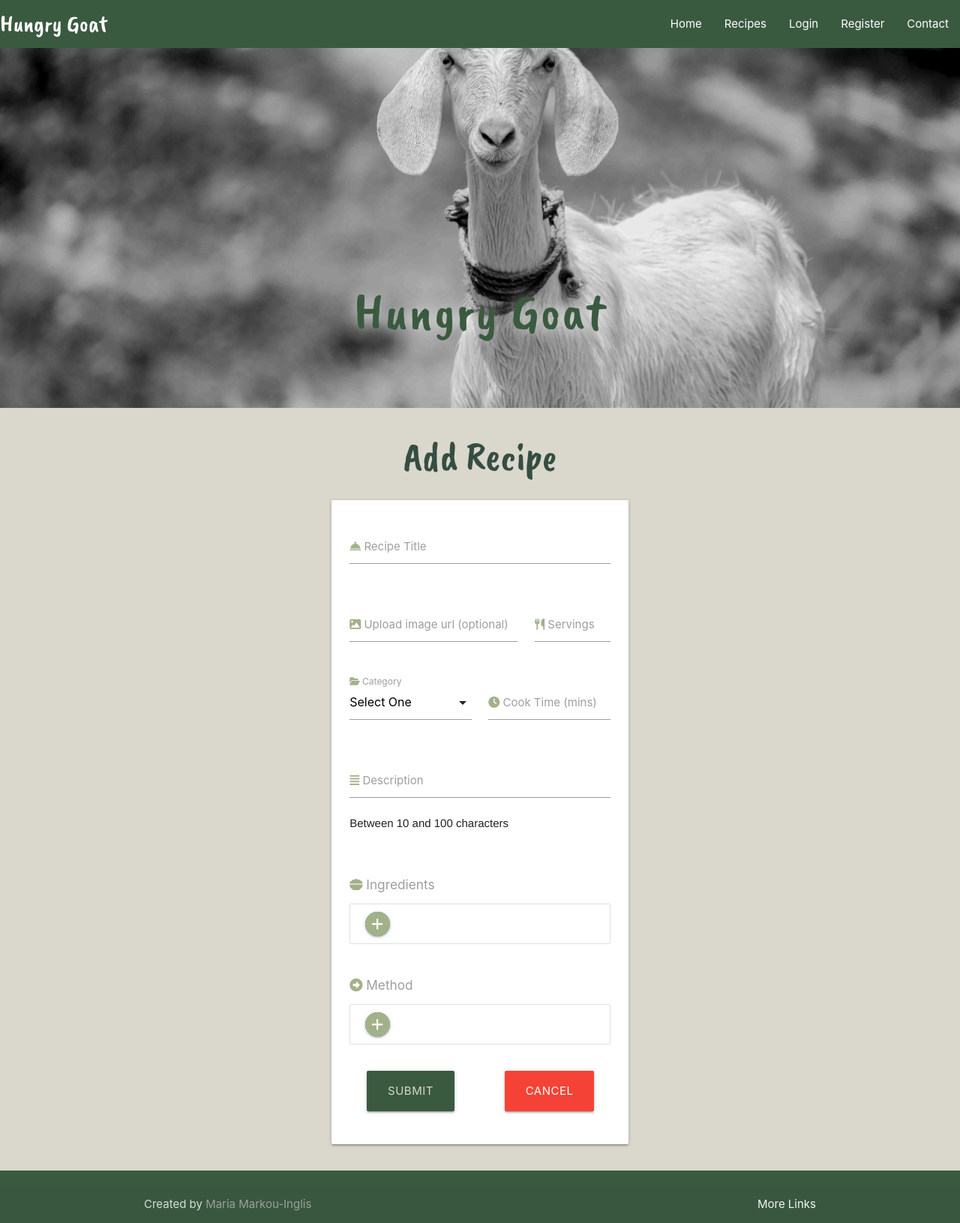
After one commit to mariamar95/hungry-goat, a Flask app: page /add_recipe in a window 1280 px wide. The commit adds this page. Shown: the whole page at 75% size. Run offline with Flask 2, Linux system fonts and the light colour scheme; some libraries are stand-ins or nearby versions.

Commit message:
add recipes and add_ recipe pages

```diff
--- a/hungrygoat/routes.py
+++ b/hungrygoat/routes.py
@@ -5,3 +5,13 @@ from hungrygoat import app, db
 @app.route("/")
 def home():
     return render_template("home.html")
+
+
+@app.route("/recipes")
+def recipes():
+    return render_template("recipes.html")
+
+
+@app.route("/add_recipe", methods=["GET", "POST"])
+def add_recipe():
+    return render_template("add_recipe.html")
--- a/hungrygoat/static/css/style.css
+++ b/hungrygoat/static/css/style.css
@@ -15,23 +15,32 @@ p {
     font-family: 'Arimo', sans-serif;
 }
 
-.title{
+.title {
     font-family: 'Caveat Brush', sans-serif;
     color: #344e41;
 }
 
-/* NavBar */
-nav {
-    background-color: #344e41;
+.green-bg{
+    background-color: #3a5a40;
+    color:#dad7cd
 }
 
+form i, a i{
+    color:#a3b18a;
+}
+
+.fa-plus {
+    background-color: #a3b18a;
+}
+
+/* NavBar */
 .brand-logo {
     font-family: 'Caveat Brush', sans-serif;
 }
 
 /* Hero Img */
 .hero {
-    height: 75vh;
+    height: 60vh;
 
     /* Perfecst Full Page Background Image https://css-tricks.com/perfect-full-page-background-image/ */
     background: url(../images/goat.jpg) no-repeat center center fixed;
@@ -61,12 +70,8 @@ nav {
     filter: drop-shadow(0 0 0.75rem rgb(255, 255, 255));
 }
 
- @media only screen and (max-width: 320px){
-    .hero-h1-text{
+@media only screen and (max-width: 320px) {
+    .hero-h1-text {
         font-size: 38px;
- }}
-
-/* Footer */
-.page-footer {
-    background-color: #344e41;
     }
+}
--- a/hungrygoat/static/js/script.js
+++ b/hungrygoat/static/js/script.js
@@ -1,6 +1,46 @@
-document.addEventListener('DOMContentLoaded', function () {
-  // sidenav initialization
-  let sidenav = document.querySelectorAll('.sidenav');
-  M.Sidenav.init(sidenav);
+$(document).ready(function(){
+  //Materialize Initialization
+  $('.sidenav').sidenav();
+  $('select').formSelect();
+});
 
+// Code modified from Wanderlust Recipes, find more on README
+// Add Ingredient
+$('#ingredients .add-ingredient-list-item').click(function (event) {
+  let IngredientItem = `<li class="collection-item">
+                              <div class="input-field">
+                                  <input name="ingredients" type="text" class="validate" title="1-100 characters" pattern="^(?=.*[a-zA-Z0-9_ ]){1,100})$" required>
+                                  <label for="ingredients">Add quantity and ingredient</label>
+                              </div>
+                              <a class="remove-list-item">
+                                  <i class="fas fa-times"></i>
+                                  <span class="sr-only">Remove ingredient</span>
+                              </a>
+                          </li>`;
+  $(this).parent().before(IngredientItem);
 });
+
+// Remove Ingredient
+$('#ingredients').on("click", ".remove-list-item", function (event) {
+  $(this).parent().remove();
+});
+
+// Add Method
+$('#method_step .add-method-step-item').click(function (event) {
+  let methodStep = `<li class="collection-item">
+                          <div class="input-field">
+                          <textarea name="method_step" class="materialize-textarea" pattern="^(?=.*[a-zA-Z0-9_ ]){1,100})$" required></textarea>
+                          <label for="method_step">Step description</label>
+                          </div>
+                          <a class="remove-list-item">
+                          <i class="fas fa-times"></i>
+                          <span class="sr-only">Remove method step</span>
+                      </a>
+                      </li>`;
+  $(this).parent().before(methodStep);
+});
+
+// Remove Method
+$('#method_step').on("click", ".remove-list-item", function (event) {
+  $(this).parent().remove();
+});
--- /dev/null
+++ b/hungrygoat/templates/add_recipe.html
@@ -0,0 +1,104 @@
+{% extends "base.html" %}
+{% block content%}
+<h2 class="center-align title">Add Recipe</h2>
+
+<div class="container">
+
+    <!-- Recipe form -->
+    <div class="row">
+        <form class="col s12 l8 offset-l2" action="{{ url_for('add_recipe')}}" method="POST">
+            <div class="card-panel">
+                <div class="row">
+                    <div class="input-field col s12">
+                        <input id="recipe_title" name="recipe_title" type="text" class="validate"
+                            pattern="^(?!.*[\p{P} ]{3})[a-zA-Z0-9\p{P} ]{5,25}$" title="5-25 characters" required>
+                        <label for="recipe_title"><i class="fa-solid fa-bell-concierge"></i> Recipe Title</label>
+                    </div>
+                </div>
+                <div class="row">
+                    <div class="input-field col s8">
+                        <input id="image_url" name="image_url" type="text" class="validate">
+                        <label for="image_url"><i class="fa-solid fa-image"></i> Upload image url (optional)</label>
+                    </div>
+                    <div class="input-field col s4">
+
+                        <input id="servings" name="servings" type="number" min="1" max="20"
+                            title="Servings 1-20 using numeric values" class="validate" required>
+
+                        <label for="servings"><i class="fa-solid fa-utensils"></i> Servings</i></label>
+                    </div>
+                </div>
+                <div class="row">
+                    <div class="input-field col s6">
+                        <select id="category_name" name="category_name" class="validate" required>
+                            <option value="" selected>Select One</option>
+                            <option value=""></option>
+                        </select>
+                        <label for="category_name"><i class="fa-solid fa-folder-open"></i> Category</label>
+                    </div>
+                    <div class="input-field col s6">
+                        <input id="cook_time" name="cook_time" type="text" minlength="1" maxlength="5"
+                            title="Length of time in minutes up to 5 numbers long" class="validate" pattern="^[0-9]*$"
+                            required>
+                        <label for="cook_time"><i class="fa-solid fa-clock"></i> Cook Time (mins)</label>
+                    </div>
+                </div>
+                <div class="row">
+                    <div class="input-field col s12">
+                        <input id="recipe_description" name="recipe_description" type="text"
+                            title="Description between 10 and 100 characters"
+                            pattern="^(?!.*[\p{P} ]{3})[a-zA-Z0-9\p{P} ]{10,100}$" class="validate" required>
+                        <label for="recipe_description"><i class="fa-solid fa-align-justify"></i> Description</label>
+                        <p>Between 10 and 100 characters</p>
+                    </div>
+                </div>
+                <!-- Code modified from Wanderlust Recipes, find more on README -->
+                <div class="row">
+                    <div class="col s12">
+                        <h6 class="grey-text"><i class="fa-solid fa-bowl-food"></i> Ingredients</h6>
+                    </div>
+                    <div class="col s12">
+                        <ul id="ingredients" class="collection">
+                            <li class="collection-item">
+                                <a class="btn-floating btn-small waves-effect waves-light add-ingredient-list-item">
+                                    <i class="fas fa-plus"></i>
+                                    <span class="sr-only">Add Quantity and Ingredient</span>
+                                </a>
+                            </li>
+                        </ul>
+                    </div>
+                </div>
+                <div class="row">
+                    <div class="col s12">
+                        <h6 class="grey-text"><i class="fa-solid fa-circle-right"></i> Method</h6>
+                    </div>
+                    <div class="col s12">
+                        <ul id="method_step" class="collection validate">
+                            <li class="collection-item">
+                                <a class="btn-floating btn-small waves-effect waves-light add-method-step-item">
+                                    <i class="fas fa-plus"></i>
+                                    <span class="sr-only">Add Method Step</span>
+                                </a>
+                            </li>
+                        </ul>
+                    </div>
+                </div>
+                <div class="row">
+                    <div class="col s12 m6 center-align">
+                        <button type="submit" class="wave-effect btn-large green-bg">Submit</button>
+                    </div>
+                    <div class="col s12 m6 center-align">
+                        <a href="{{ url_for('recipes') }}" class="wave-effect btn-large red">Cancel</a>
+                    </div>
+
+                </div>
+            </div>
+
+
+
+        </form>
+
+    </div>
+</div>
+
+{% endblock %}
--- a/hungrygoat/templates/base.html
+++ b/hungrygoat/templates/base.html
@@ -16,12 +16,13 @@
 <body>
     <!--NavBar-->
     <header>
-        <nav>
+        <nav class="green-bg">
             <div class="nav-wrapper">
                 <a href="{{ url_for('home') }}" class="brand-logo">Hungry Goat</a>
                 <a href="#" data-target="mobile-demo" class="sidenav-trigger"><i class="fa-solid fa-bars"></i>
                     <ul class="right hide-on-med-and-down">
                         <li><a href="{{ url_for('home') }}">Home</a></li>
+                        <li><a href="{{ url_for('recipes') }}">Recipes</a></li>
                         <li><a href="">Login</a></li>
                         <li><a href="">Register</a></li>
                         <li><a href="">Contact</a></li>
@@ -31,6 +32,7 @@
         <!--Mobile Sidenav-->
         <ul class="sidenav" id="mobile-demo">
             <li><a href="{{ url_for('home') }}">Home</a></li>
+            <li><a href="{{ url_for('recipes') }}">Recipes</a></li>
             <li><a href="">Login</a></li>
             <li><a href="">Register</a></li>
             <li><a href="">Contact</a></li>
@@ -51,7 +53,7 @@
     </main>
 
     <!--Footer-->
-    <footer class="page-footer">
+    <footer class="page-footer green-bg">
         <div class="footer-copyright">
             <div class="container">
                 Created by <a href="https://github.com/mariamar95" target="_blank" class="grey-text"> Maria
@@ -60,7 +62,7 @@
             </div>
         </div>
     </footer>
-
+    <script src="https://code.jquery.com/jquery-3.6.0.min.js" integrity="sha256-/xUj+3OJU5yExlq6GSYGSHk7tPXikynS7ogEvDej/m4=" crossorigin="anonymous"></script>
     <script src="https://cdnjs.cloudflare.com/ajax/libs/materialize/1.0.0/js/materialize.min.js"></script>
     <script src="{{ url_for('static', filename='js/script.js') }}"></script>
 </body>
--- a/hungrygoat/templates/recipies.html
+++ /dev/null
@@ -1,4 +0,0 @@
-{% extends "base.html" %}
-{% block content%}
-
-{% endblock % }
```
Also changed, not shown: hungrygoat/templates/recipes.html (added, +13 -0 lines), README.md. Lines whose indentation alone changed are shown as unchanged.
